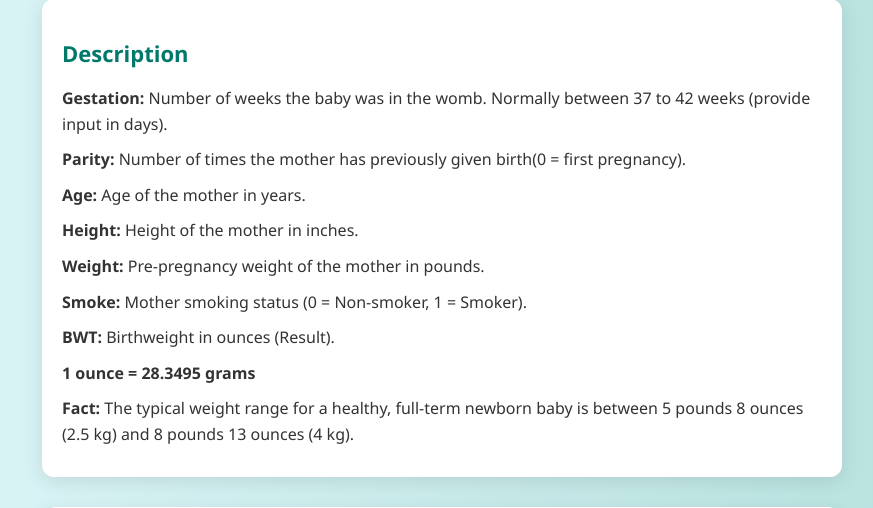
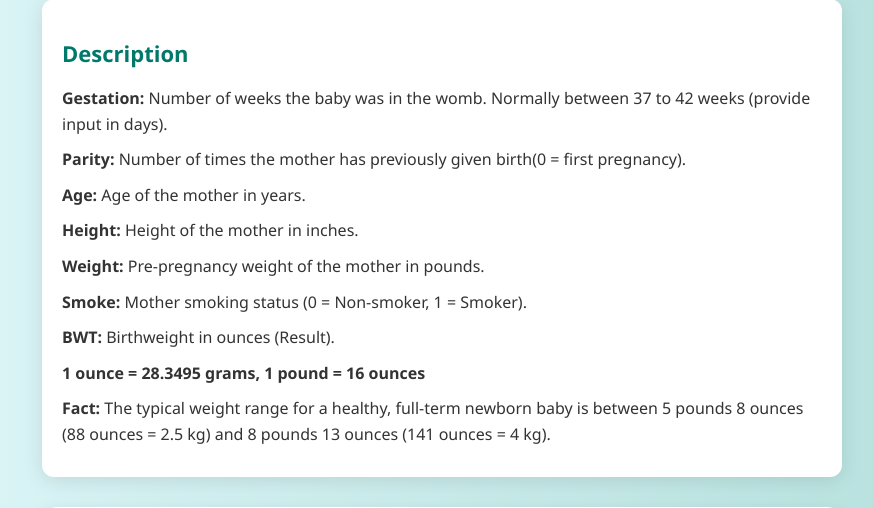
Before and after one commit to Vikash-Kumar-984/Machine-Learning-Model-API-Frontend-and-Backend, a Flask app: page / in a window 1280 px wide. Shown: the part 189-697 px from the top of the page, without its empty margins (198-1071 px from the left). Run offline with Flask 3, Linux system fonts and the light colour scheme.

Commit message:
Update index.html

```diff
--- a/templates/index.html
+++ b/templates/index.html
@@ -116,8 +116,8 @@
       <p><strong>Weight:</strong> Pre-pregnancy weight of the mother in pounds.</p>
       <p><strong>Smoke:</strong> Mother smoking status (0 = Non-smoker, 1 = Smoker).</p>
       <p><strong>BWT:</strong> Birthweight in ounces (Result).</p>
-      <p><strong> 1 ounce = 28.3495 grams </strong></p>
-      <p><strong>Fact: </strong>The typical weight range for a healthy, full-term newborn baby is between 5 pounds 8 ounces (2.5 kg) and 8 pounds 13 ounces (4 kg). </p>
+      <p><strong> 1 ounce = 28.3495 grams, 1 pound = 16 ounces </strong></p>
+      <p><strong>Fact: </strong>The typical weight range for a healthy, full-term newborn baby is between 5 pounds 8 ounces (88 ounces = 2.5 kg) and 8 pounds 13 ounces (141 ounces = 4 kg). </p>
     </div>
 
     <form action="/predict" method="POST">
```
